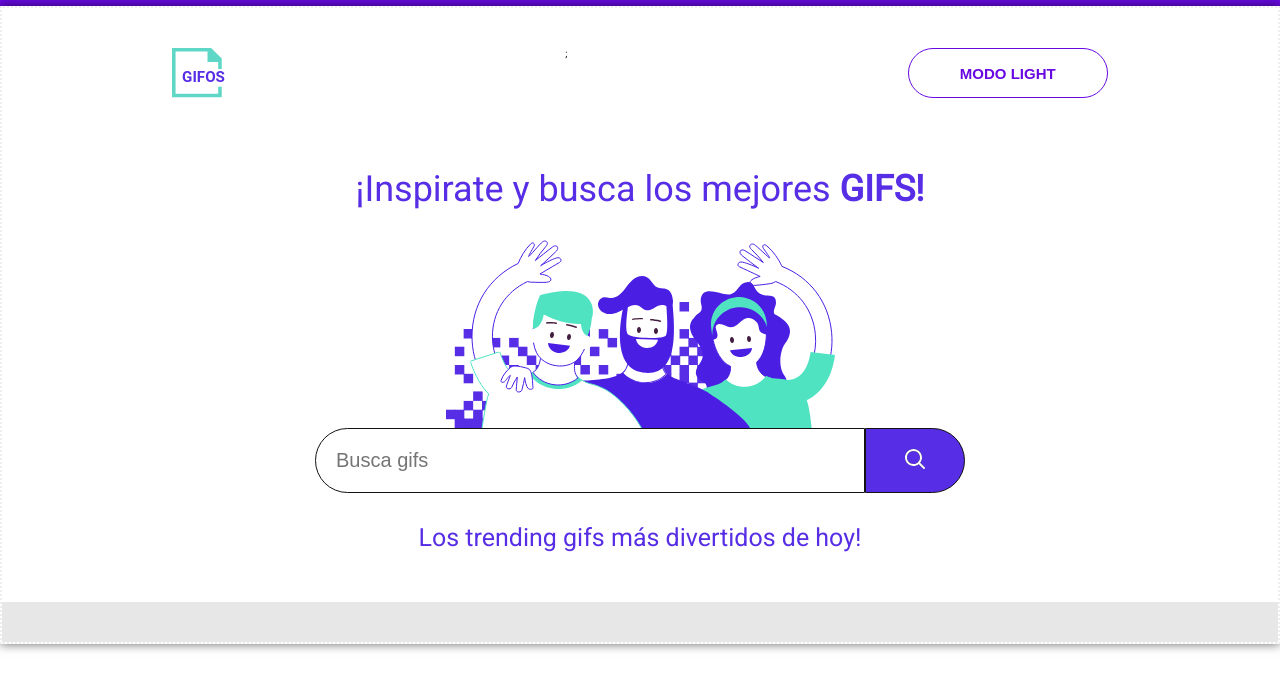
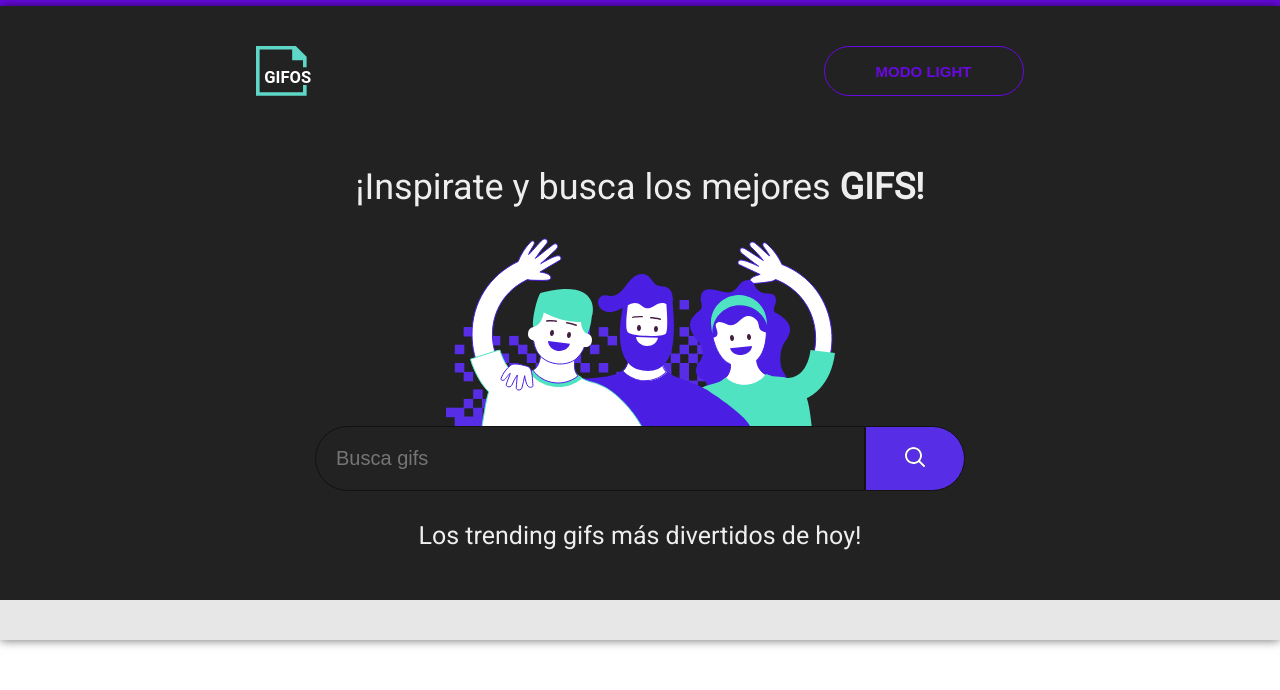
Before and after one commit to DavidSalomonDev/sprint-3, a React (Create React App) app: page / in a window 1280 px wide. Shown: the top 690 px of the page. Built offline with nearby package versions, Linux system fonts and the light colour scheme.

Commit message:
💄 add dark mode

```diff
--- a/src/components/App.js
+++ b/src/components/App.js
@@ -1,13 +1,15 @@
-import React from 'react'
+import React, { useContext } from 'react'
 import '../styles/App.css'
 import Results from './Results'
 import Navbar from './Navbar'
 import Searchbar from './Searchbar'
+import ThemeContext from '../hooks/ThemeContext'
 
 const App = () => {
+	const {isDark} = useContext(ThemeContext)
 	return (
-		<div className = {`App-container`}>
-			<div className = {`App`}>
+		<div className = {`App-container ${isDark ? 'dark' : ''}`}>
+			<div className = {`App ${isDark ? 'dark' : ''}`}>
 				<Navbar />
 				<Searchbar />
 				<Results />
--- a/src/components/Navbar.jsx
+++ b/src/components/Navbar.jsx
@@ -1,18 +1,22 @@
-import React from 'react'
+import React, { useContext } from 'react'
+import ThemeContext from '../hooks/ThemeContext'
 import '../styles/Navbar.css'
 import { refreshPage } from '../utils/refreshPage'
 
 const Navbar = () => {
+	const {isDark,setIsDark} = useContext(ThemeContext)
+
 	return (
 		<nav className='Navbar'>
 			<img
 				className='Navbar-logo'
 				onClick={refreshPage}
-				src={'/images/logo.svg'}
-				alt='Gifos' />;
+				src={`${isDark ? '/images/logo-black.svg' : '/images/logo.svg'}`}
+				alt='Gifos' />
 			<button
+				onClick={() => {setIsDark(!isDark)}}
 				className={`colorBtn`}>
-				Modo Light
+				{`${isDark ? 'Modo Light' : 'Modo Dark'}`}
 			</button>
 		</nav>
 	)
--- a/src/components/Results.jsx
+++ b/src/components/Results.jsx
@@ -1,15 +1,14 @@
-import React from 'react'
+import React, { useContext } from 'react'
+import ThemeContext from '../hooks/ThemeContext'
 import '../styles/Results.css'
 
 const Results = () => {
-
+	const {isDark} = useContext(ThemeContext)
 	return (
 		<main className = 'Results-trends'>
-			<h3 className = {`ResultsImages-title `}>Los trending gifs más divertidos de hoy!</h3>
+			<h3 className = {`ResultsImages-title ${isDark ? 'dark' : ''}`}>Los trending gifs más divertidos de hoy!</h3>
 			<article className = {`ResultsImages-list }`}>{' '}
 			</article>
-
-
 		</main>
 	)
 }
--- a/src/components/Searchbar.jsx
+++ b/src/components/Searchbar.jsx
@@ -1,14 +1,16 @@
-import React from 'react'
+import React, { useContext } from 'react'
+import ThemeContext from '../hooks/ThemeContext'
 import '../styles/Searchbar.css'
 
 const Searchbar = () => {
+	const {isDark} = useContext(ThemeContext)
 	return (
 		<div className = 'Searchbar'>
 			<h2 className = {`Searchbar-title`}>¡Inspirate y busca los mejores <span>gifs!</span></h2>
 			<img src = '/images/ilustra_header.svg' alt = 'Search header'></img>
 			<form className = 'Searchbar-inputContainer'>
 				<input
-					className = {`Searchbar-input `}
+					className = {`Searchbar-input ${isDark ? 'dark' : ''}`}
 					type = 'text'
 					placeholder = 'Busca gifs'
 				></input>
--- /dev/null
+++ b/src/hooks/ThemeContext.js
@@ -0,0 +1,14 @@
+import React, {useState, createContext} from "react"
+
+const ThemeContext = createContext()
+
+export const ThemeProvider = ({children}) =>{
+	const [isDark, setIsDark] = useState(true)
+	return(
+		<ThemeContext.Provider value={{isDark, setIsDark}}>
+			{children}
+		</ThemeContext.Provider>
+	)
+}
+
+export default ThemeContext
--- a/src/index.js
+++ b/src/index.js
@@ -2,10 +2,13 @@ import React from 'react';
 import ReactDOM from 'react-dom';
 import './styles/index.css';
 import App from './components/App';
+import {ThemeProvider} from './hooks/ThemeContext';
 
 ReactDOM.render(
-  <React.StrictMode>
-    <App />
-  </React.StrictMode>,
+	<React.StrictMode>
+		<ThemeProvider>
+		  <App />
+ 		</ThemeProvider>
+	</React.StrictMode>,
   document.getElementById('root')
 );
--- a/src/styles/App.css
+++ b/src/styles/App.css
@@ -1,3 +1,9 @@
+.App-container {
+	background-color: #e5e5e5;
+	border-top: 6px solid #6809e1;
+	transition: all 0.3s ease-in-out;
+}
+
 .App {
 	display: flex;
 	flex-direction: column;
@@ -5,20 +11,22 @@
 	max-height: auto;
 	max-width: 128rem;
 	background-color: #fff;
-	border: 2px dotted #eee;
 	box-shadow: 0 0 1rem rgba(0, 0, 0, 0.6);
+	color: #572ee5;
+	transition: all 0.3s ease-in-out;
 }
 
-.App-dark {
-	background-color: #222;
-	border: 2px dotted #444;
+.App-container.dark {
+	background-color: #111;
+	transition: all 0.3s ease-in-out;
 }
 
-.App-container {
-	background-color: #e5e5e5;
-	border-top: 6px solid #6809e1;
+div.dark,
+input.dark,
+h2.dark,
+h3.dark {
+	color: #eee;
+	background-color: #222;
+
+	transition: all 0.3s ease-in-out;
 }
-
-.App-container-dark {
-	background-color: #111;
-}
--- a/src/styles/Searchbar.css
+++ b/src/styles/Searchbar.css
@@ -8,12 +8,7 @@
 
 .Searchbar-title {
 	font-size: 3.6rem;
-	color: #572ee5;
 	margin-bottom: 3rem;
-}
-
-.Searchbar-title-dark {
-	color: #fff;
 }
 
 .Searchbar-title span {
@@ -36,7 +31,6 @@
 }
 
 .Searchbar-input-dark {
-	color: #fff;
 	border: 1px solid #e7e7e7;
 }
 
```
